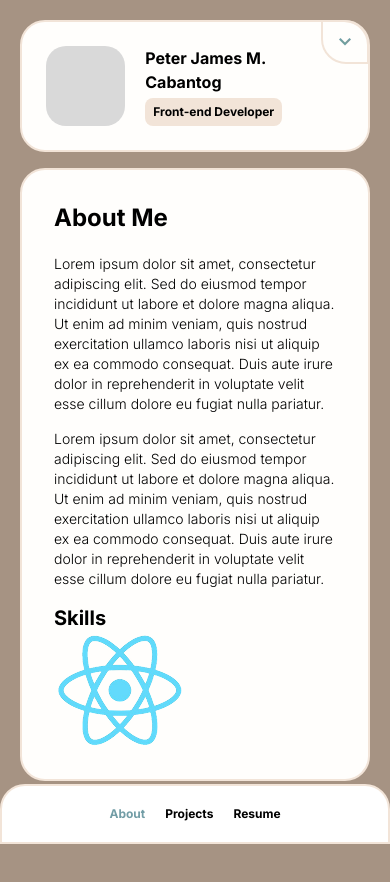
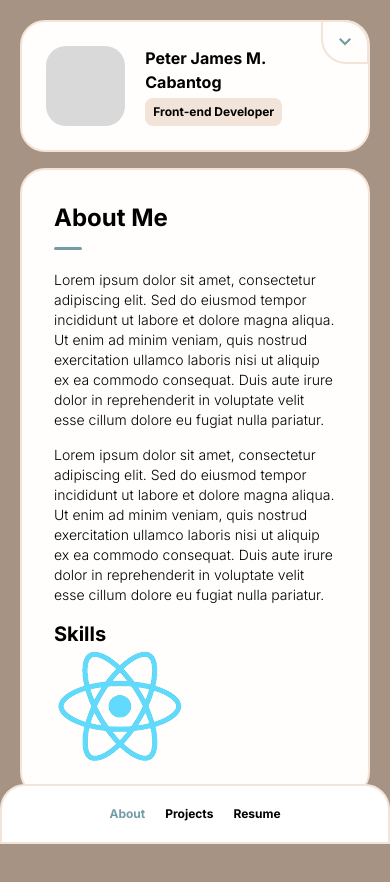
Before and after one commit to PedroPeterrr/Portfolio-V1, a Next.js app: page / in a window 390 px wide. Built offline with nearby package versions, Linux system fonts and the light colour scheme.

Commit message:
Enhance .title-header with underline accent
- Added a decorative underline to the .title-header class using pseudo-elements and responsive sizing.

```diff
--- a/styles/globals.css
+++ b/styles/globals.css
@@ -36,9 +36,14 @@ body {
 
 .title-header {
     @apply  text-2xl font-bold mb-5
-    lg:text-[32px];
+    lg:text-[32px]
+    relative pb-4
+
+    after:absolute after:bottom-0 after:left-0
+    after:w-7 after:h-[3px] after:bg-icon after:rounded-md
+
+    md:after:h-[5px] md:after:w-9;
 }
-
 .contact-content-card {
     @apply  flex flex-col p-6 relative
     bg-secondary border-2 border-border rounded-[25px]
@@ -68,8 +73,7 @@ body {
 .arrow-container {
     @apply top-[-2px] right-[-1px] absolute border-2 border-border
     rounded-tr-[25px] rounded-bl-[25px] p-4 flex ml-auto
-    max-w-max  lg:hidden
-    md:top-[-1px];
+    max-w-max  lg:hidden;
 }
 
 .separator{
```
